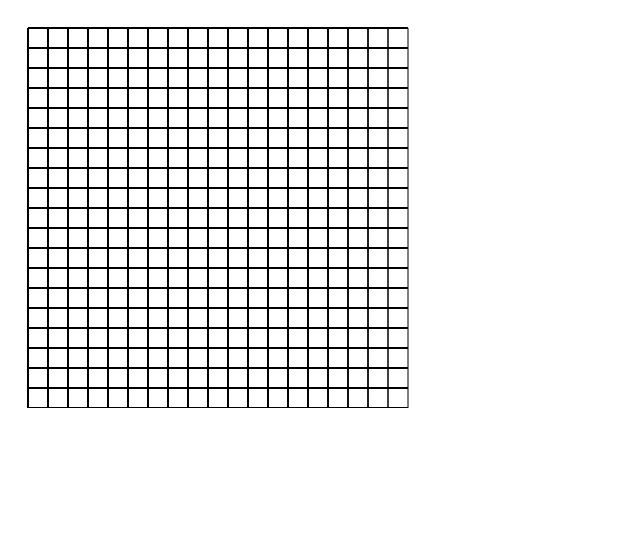
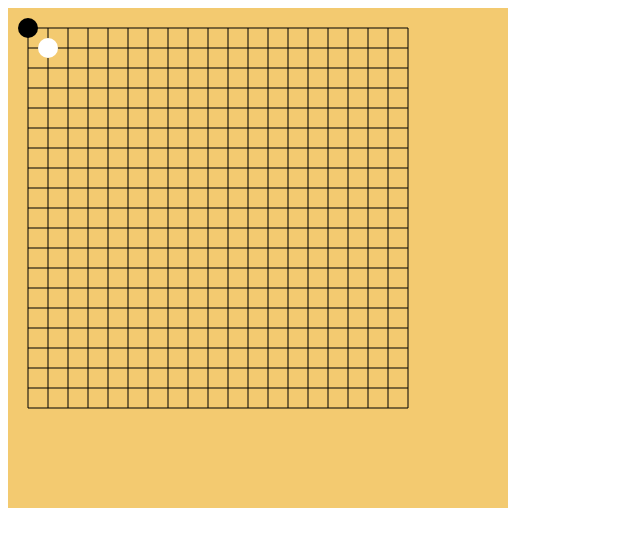
Before and after one commit to yym-yumeng123/practice, a website: page Backgammon/index.html in a window 1280 px wide. Shown: the whole page, without its empty margins (0-640 px from the left). Drawn offline with Linux system fonts and the light colour scheme.

Commit message:
使用canvas 画 棋子

```diff
--- a/Backgammon/index.html
+++ b/Backgammon/index.html
@@ -7,27 +7,42 @@
     <style>
       canvas {
         /* border: 1px solid red; */
+        background: #f3ca70;
       }
     </style>
   </head>
   <body>
-    <canvas id="canvas" width="500" height="400"></canvas>
+    <canvas id="canvas" width="500" height="500"></canvas>
 
     <script>
       const canvas = document.getElementById("canvas")
       const ctx = canvas.getContext("2d")
 
       for (let i = 1; i < 21; i++) {
+        ctx.beginPath()
         ctx.moveTo(20, i * 20)
         ctx.lineTo(400, i * 20)
         ctx.stroke()
       }
 
       for (let i = 1; i < 21; i++) {
+        ctx.beginPath()
         ctx.moveTo(i * 20, 20)
-        ctx.lineTo(20 * i, canvas.width)
+        ctx.lineTo(20 * i, 400)
         ctx.stroke()
       }
+
+
+      var endAngle = 2 * Math.PI
+      ctx.beginPath()
+      ctx.arc(20, 20, 10, 0, endAngle)
+      ctx.fillStyle = 'black'
+      ctx.fill()
+
+      ctx.beginPath()
+      ctx.arc(40, 40, 10, 0, endAngle)
+      ctx.fillStyle = 'white'
+      ctx.fill()
     </script>
   </body>
 </html>
```
